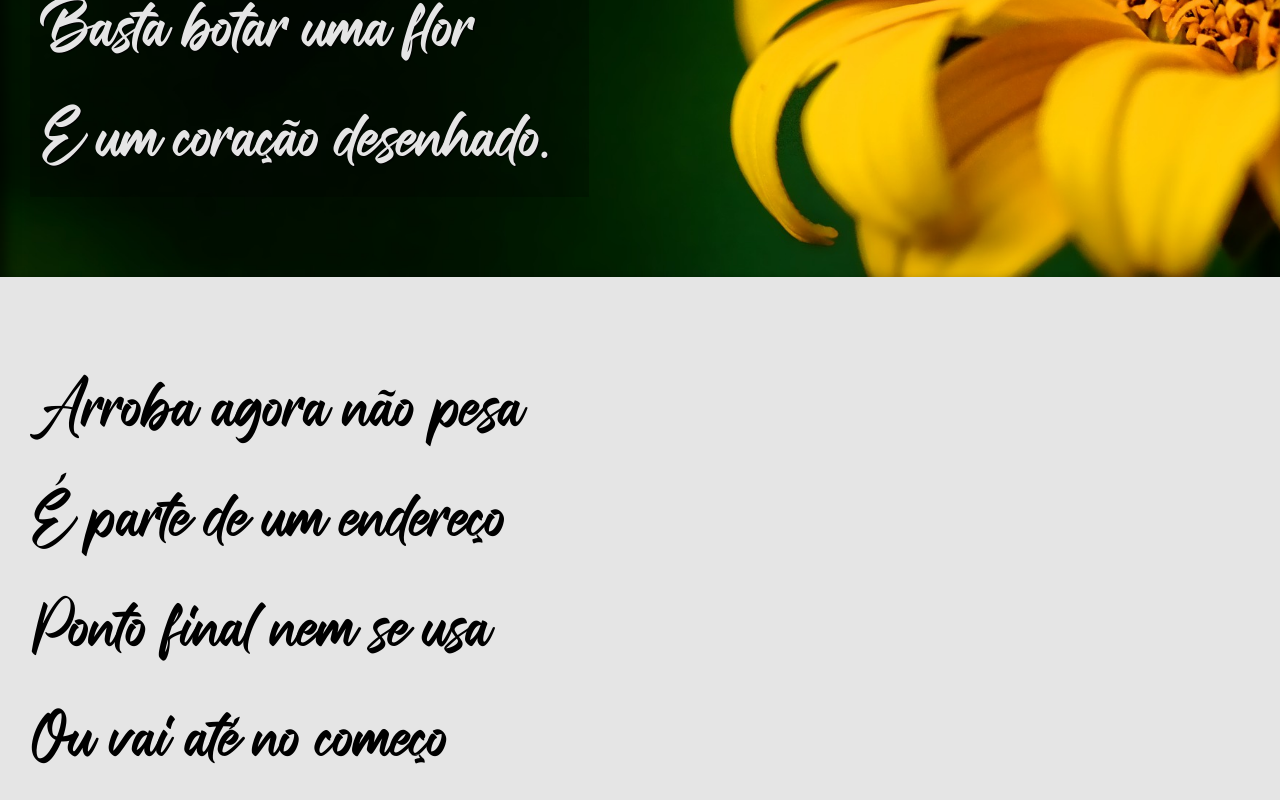
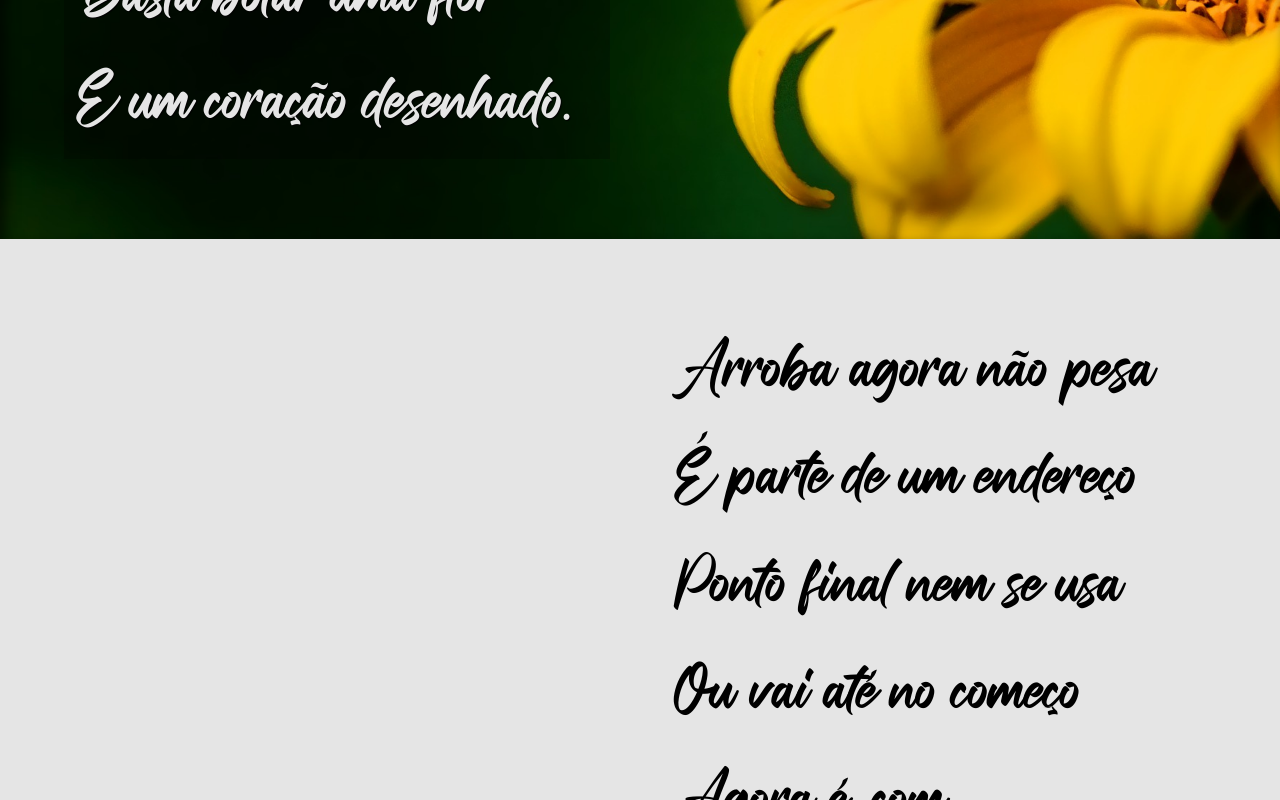
Before and after one commit to Patolinow/projeto-cordel, a plain HTML site: page index.html in a window 1280 px wide. Shown: the part 2000-2800 px from the top of the page. Drawn offline with nearby package versions, Linux system fonts and the light colour scheme; a web font is replaced by a local one.

Commit message:
alterações de design

```diff
--- a/estilos/style.css
+++ b/estilos/style.css
@@ -1,14 +1,14 @@
 @import url('https://fonts.googleapis.com/css2?family=Open+Sans&family=Passion+One:wght@700&display=swap');
+
+@font-face {
+  font-family: 'Pato';
+  src: url('../fontes/DUCKO DEMO.ttf') format('truetype');
+  font-weight: normal;
+}
 
 @font-face {
   font-family:'Poetica';
   src: url('../fontes/Fall in Love.ttf') format('truetype');
-  font-weight: normal;
-}
-
-@font-face {
-  font-family: 'Pato';
-  src: url('../fontes/DUCKO DEMO.ttf') format('truetype');
   font-weight: normal;
 }
 
@@ -20,10 +20,9 @@
 
 :root {
   --fontePoetica: 'Poetica', cursive;
-  --fonteTitulo: 'Passion One', cursive;
+  --fonteTitulo: 'Comet', cursive;
   --fontePato: 'Pato', 'Open Sans', sans-serif;
   --fontePadrao: 'Open Sans', sans-serif;
-  --fonteTeste: 'Comet', cursive;
   --Main: #FCA311;
   --Sub: #14213D;
   --Arround: #E5E5E5;
@@ -51,7 +50,7 @@ header {
 }
 
 header h1 {
-  font: small-caps normal 12vw var(--fonteTeste);
+  font: small-caps normal 12vw var(--fonteTitulo);
 
 }
 
@@ -71,8 +70,8 @@ header a:hover {
 
 section {
   padding: 10vh 0;
-  padding-left: 30px;
-  font: 4.3vw  var(--fontePoetica);
+  padding-left: 5%;
+  font: 4.2vw  var(--fontePoetica);
   line-height: 2em;
 }
 
@@ -88,6 +87,10 @@ section p {
 #img2 {
   background: url('../imagens/background002.jpg') right center no-repeat fixed;
   background-size: cover;
+}
+
+.direita {
+  margin-left: 50%;
 }
 
 .background {
--- a/index.html
+++ b/index.html
@@ -44,7 +44,7 @@
       </section>
 
       <section class="normal">
-        <p>
+        <p class="direita">
           Arroba agora não pesa <br>
           É parte de um endereço <br>
           Ponto final nem se usa <br>
@@ -77,7 +77,7 @@
       </section>
 
       <section>
-        <p>
+        <p class="direita">
           Agora, escrevo e envio <br>
           Chegando na mesma hora <br>
           Mas quando vou prosear <br>
```
